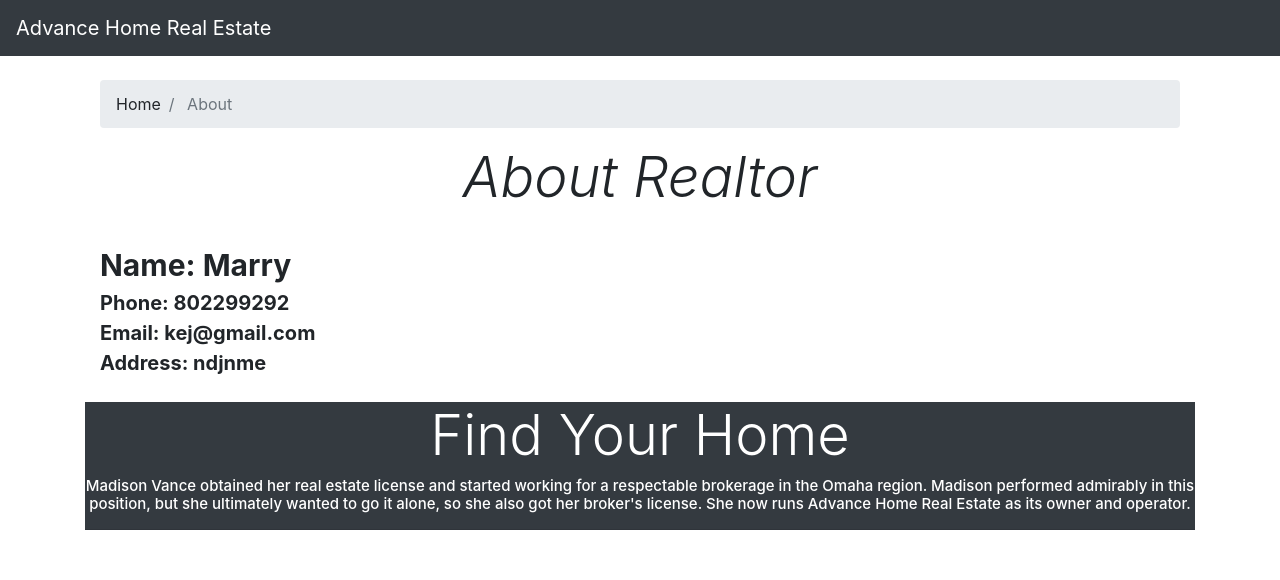
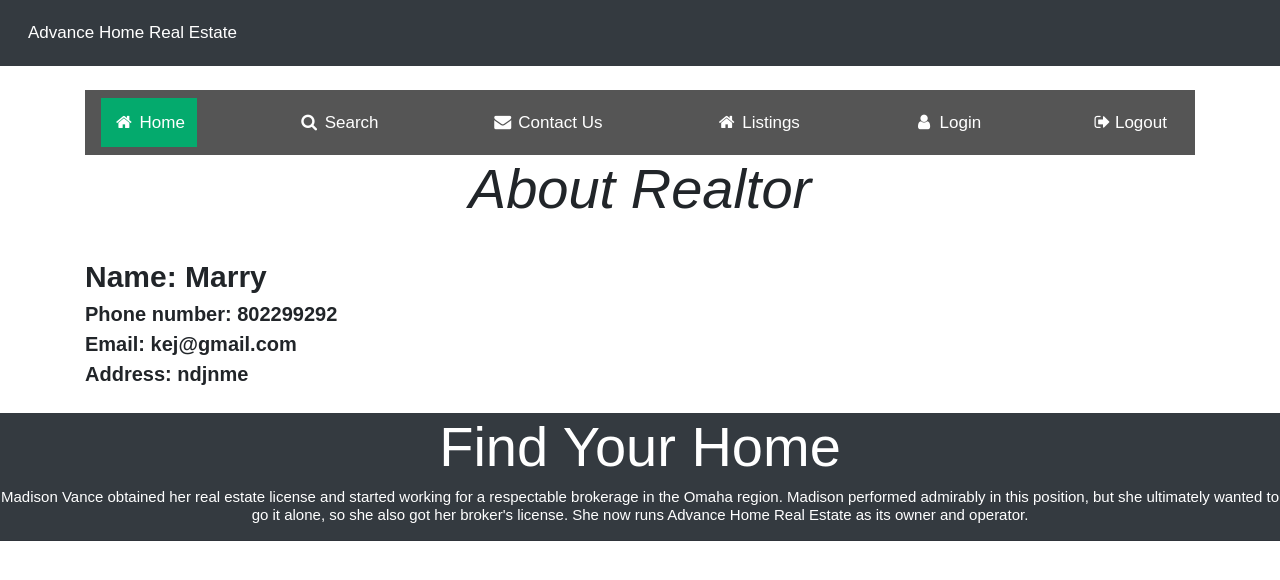
Before and after one commit to sathvik-rdy/Advance-Home-Real-Estates-Team2, a Django app: page / in a window 1280 px wide. Shown: the top 580 px of the page. Run offline with Django 4.2, Linux system fonts and the light colour scheme; data comes from the database, SQL or seed files in the repository; some libraries are stand-ins or nearby versions.

Commit message:
changes in base.html & about.html

```diff
--- a/advance_home_realestate_team2/settings.py
+++ b/advance_home_realestate_team2/settings.py
@@ -25,7 +25,7 @@
 # SECURITY WARNING: don't run with debug turned on in production!
 DEBUG = True
 
-ALLOWED_HOSTS = ['team2advancehomerealestates.herokuapp.com']
+ALLOWED_HOSTS = ['team2advancehomerealestates.herokuapp.com','127.0.0.1']
 
 
 # Application definition
--- a/templates/about.html
+++ b/templates/about.html
@@ -7,19 +7,58 @@
 {% block content %}
     {% for realtor in object_list %}
   <!-- Breadcrumb -->
-<section id="bc" class="mt-3">
-<div class="container">
-  <nav aria-label="breadcrumb">
-    <ol class="breadcrumb">
-      <li class="breadcrumb-item">
-          <i class="fas fa-home"></i> Home</a>
-      </li>
-      <li class="breadcrumb-item active"> About</li>
-    </ol>
-  </nav>
-</div>
-</section>
+<section id="bc" class="mt-3" xmlns="http://www.w3.org/1999/html">
+    <div class="container"></div>
+    <!DOCTYPE html>
+<html>
+<meta name="viewport" content="width=device-width, initial-scale=1">
+<link rel="stylesheet" href="https://cdnjs.cloudflare.com/ajax/libs/font-awesome/4.7.0/css/font-awesome.min.css">
+<style>
+body {font-family: Arial, Helvetica, sans-serif;}
 
+.navbar {
+  width: 100%;
+  background-color: #555;
+  overflow: auto;
+}
+
+.navbar a {
+  float: left;
+  padding: 12px;
+  color: white;
+  text-decoration: none;
+  font-size: 17px;
+}
+
+.navbar a:hover {
+  background-color: #000;
+}
+
+.active {
+  background-color: #04AA6D;
+}
+
+
+</style>
+<body>
+
+
+<div class="navbar">
+  <a class="active" href="#"><i class="fa fa-fw fa-home"></i> Home</a>
+  <a href="#"><i class="fa fa-fw fa-search"></i> Search</a>
+  <a href="#"><i class="fa fa-fw fa-envelope"></i> Contact Us</a>
+    <a href="#"><i class="fa fa-fw fa-home"></i> Listings</a>
+    <a href="#"><i class="fa fa-fw fa-user"></i> Login</a>
+        <a href="#"><i class="fa fa-sign-out"></i> Logout</a>
+
+  </div>
+    </div>
+
+</body>
+</html>
+
+</body>
+ </section>
 <section>
     <div class="container">
       <div class="row text-center">
@@ -34,7 +73,7 @@
       <div class="row">
         <div class="col-md-8">
         <span class="font-weight-bold" style="font-size: 30px">Name: {{ realtor.name }}</span><br>
-        <span class="font-weight-bold" style="font-size: 20px">Phone: {{ realtor.phone }}</span><br>
+        <span class="font-weight-bold" style="font-size: 20px">Phone number: {{ realtor.phone }}</span><br>
         <span class="font-weight-bold" style="font-size: 20px">Email: {{ realtor.email }}</span><br>
         <span class="font-weight-bold" style="font-size: 20px">Address: {{ realtor.address }}</span>
         </div>
```
